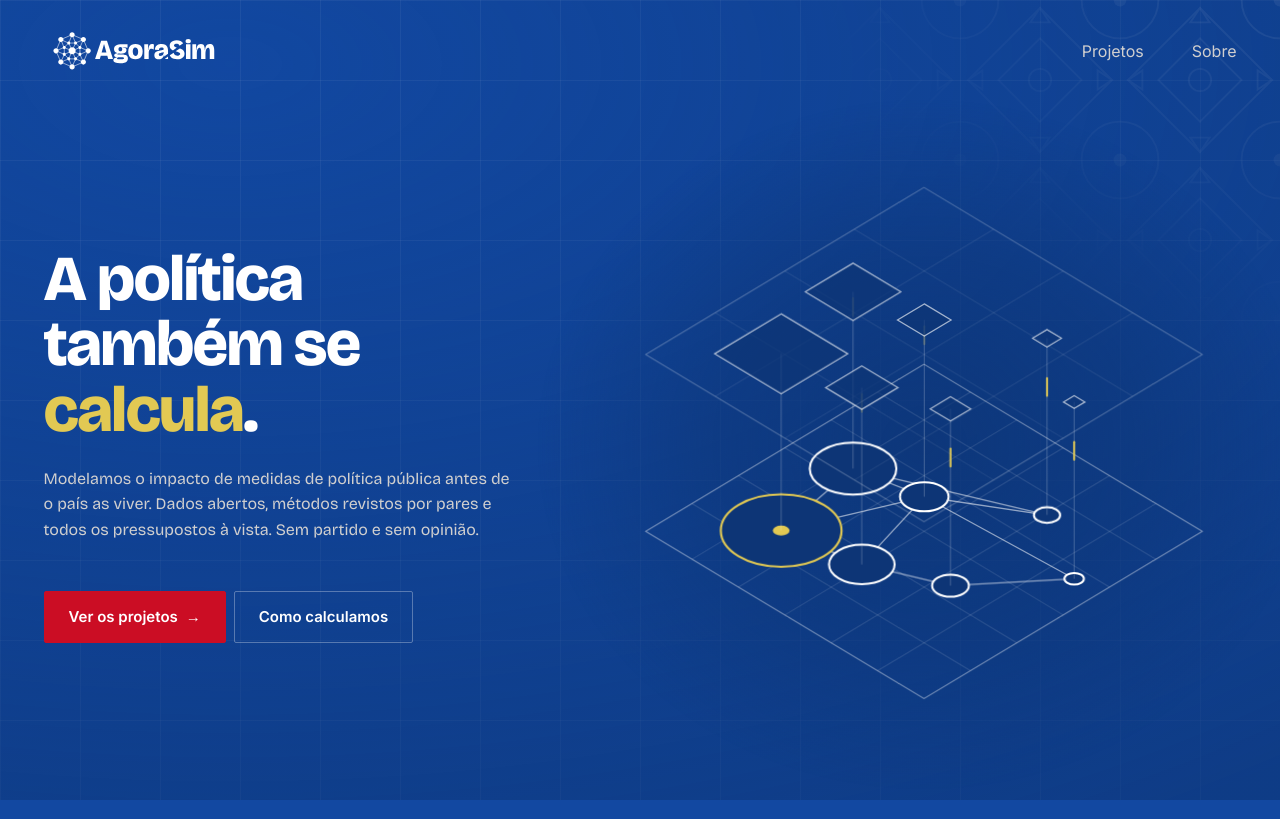
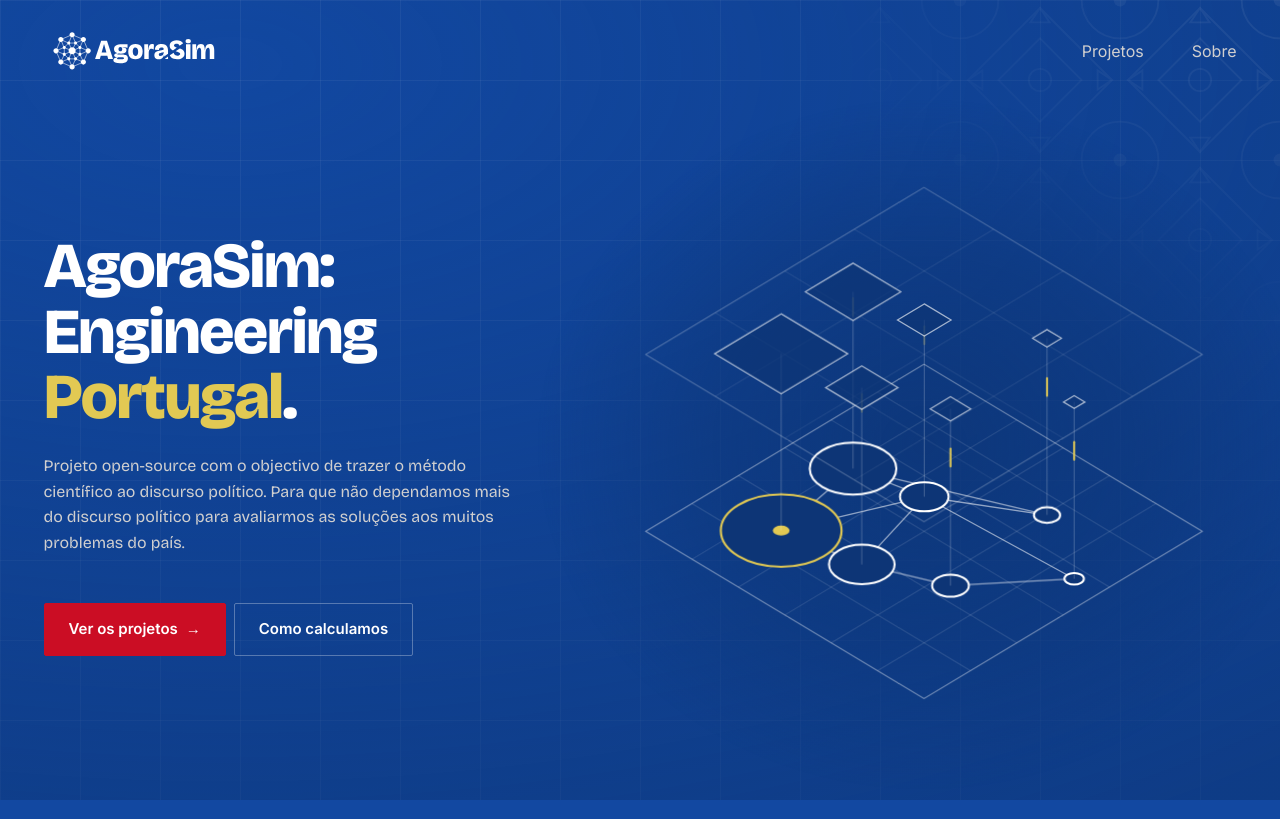
Before and after one commit to Agora-Sim/website, a React (Vite) app: page / in a window 1280 px wide. Shown: the top 819 px of the page. Built offline with nearby package versions, Linux system fonts and the light colour scheme.

Commit message:
fix: text review

```diff
--- a/index.html
+++ b/index.html
@@ -2,13 +2,13 @@
 <html lang="pt-PT">
   <head>
     <meta charset="UTF-8" />
-    <link rel="icon" type="image/svg+xml" href="/favicon.svg" />
+    <link rel="icon" type="image/svg+xml" href="/monogram.svg" />
     <meta name="viewport" content="width=device-width, initial-scale=1.0" />
     <meta
       name="description"
       content="A AgoraSim modela o impacto de medidas de política pública com dados abertos e métodos revistos por pares."
     />
-    <title>AgoraSim — Simulação de política pública</title>
+    <title>AgoraSim: Engineering Portugal</title>
     <link rel="preconnect" href="https://fonts.googleapis.com" />
     <link rel="preconnect" href="https://fonts.gstatic.com" crossorigin />
     <link
--- a/src/content/site.js
+++ b/src/content/site.js
@@ -25,12 +25,12 @@
 
 export const HERO = {
   /* Split so the accent word can be set in Anzac without a nested parser. */
-  headline: ['A política', 'também se'],
-  headlineAccent: 'calcula',
+  headline: ['AgoraSim:', 'Engineering'],
+  headlineAccent: 'Portugal',
   lede:
-    'Modelamos o impacto de medidas de política pública antes de o país as viver. ' +
-    'Dados abertos, métodos revistos por pares e todos os pressupostos à vista. ' +
-    'Sem partido e sem opinião.',
+    'Projeto open-source com o objectivo de trazer o método científico ao discurso ' +
+    'político. Para que não dependamos mais do discurso político para avaliarmos as ' +
+    'soluções aos muitos problemas do país.',
   actions: {
     primary: { label: 'Ver os projetos', href: '#projetos' },
     secondary: { label: 'Como calculamos', href: '#sobre' },
```
Also changed, not shown: public/monogram.svg (added).
